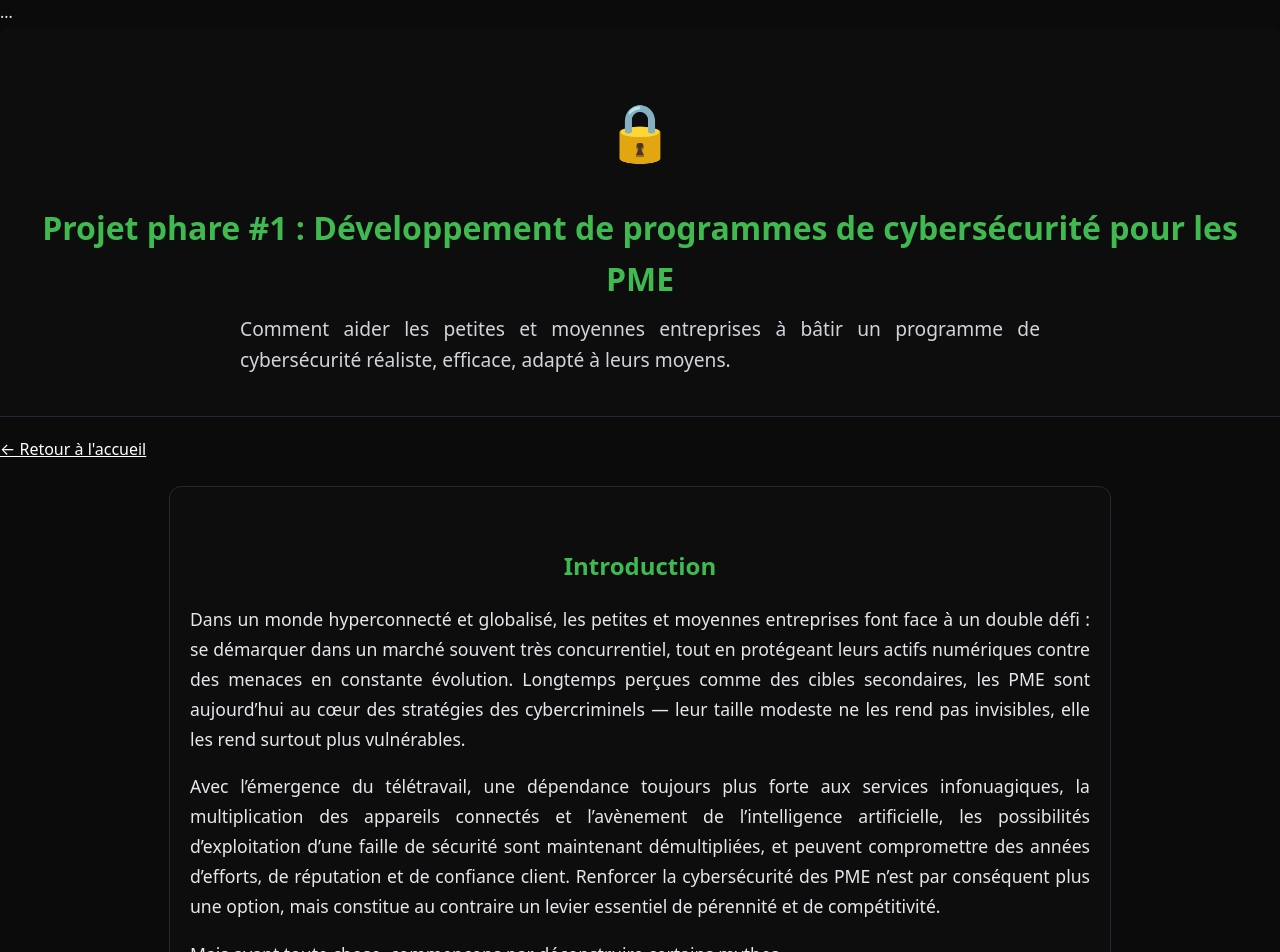
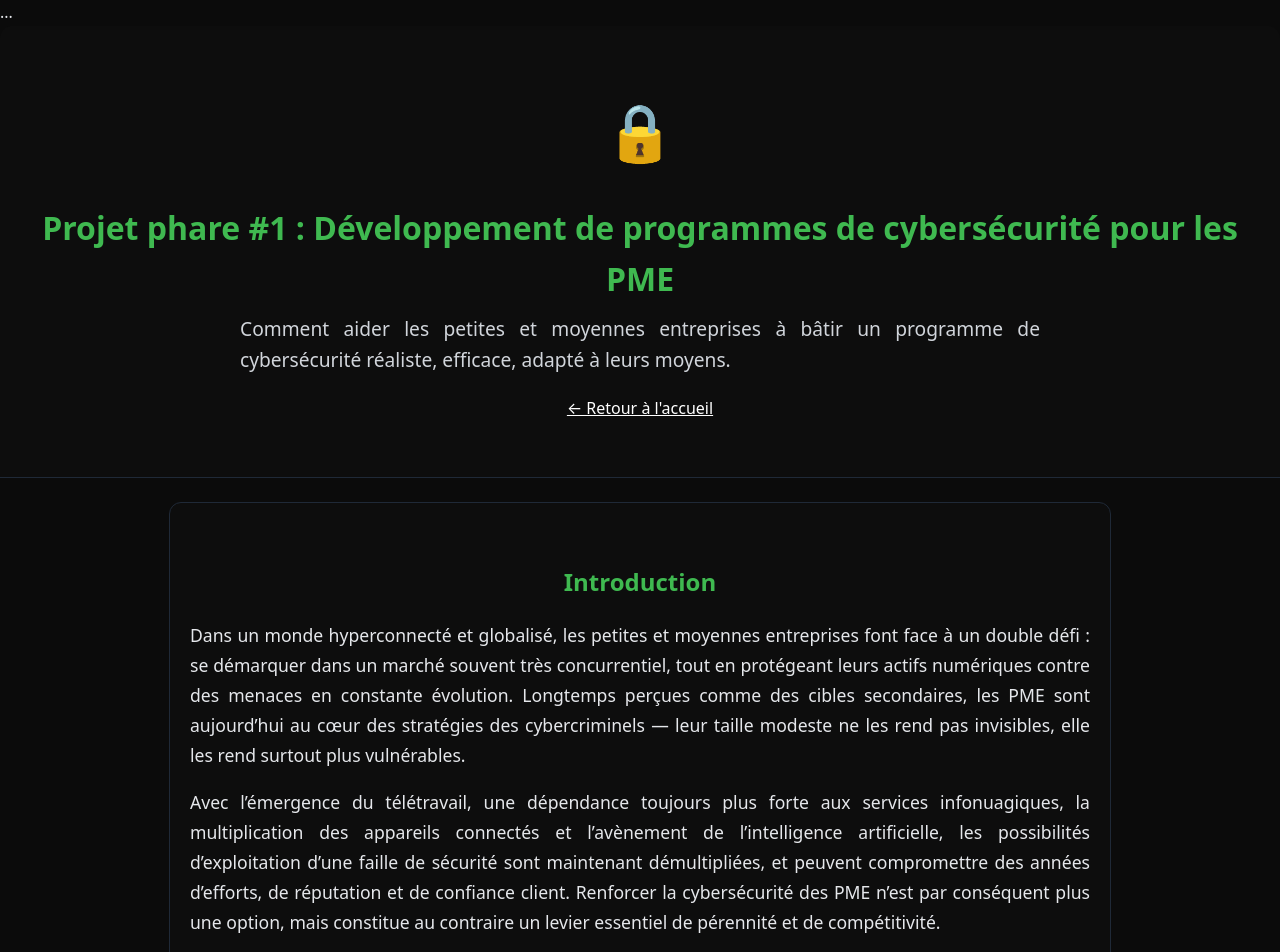
Before and after one commit to sqltemp/portfolio, a Jekyll site: the page projects/phares/protection-pme.html, which Jekyll copies as it is, in a window 1280 px wide. Shown: the top 952 px of the page. Built offline with Jekyll 4.4.1, drawn with Linux system fonts in a browser that asks for light colours.

Commit message:
Update protection-pme.html

```diff
--- a/projects/phares/protection-pme.html
+++ b/projects/phares/protection-pme.html
@@ -60,14 +60,14 @@
       Comment aider les petites et moyennes entreprises à bâtir un programme de cybersécurité réaliste,
       efficace, adapté à leurs moyens.
     </p>
-
+    <p style="text-align:center; margin-top:20px;">
+      <a class="return-link" href="/">
+        ← Retour à l'accueil
+      </a>
+    </p>
   </section>
   <!-- ===== FIN ENTÊTE ===== -->
-  <p style="text-align:left; margin-top:20px;">
-    <a class="return-link" href="/">
-      ← Retour à l'accueil
-    </a>
-  </p>
+
   <!-- ===== INTRODUCTION ===== -->
   <section class="terminal-section" id="intro-pme"
            style="text-align:left; margin:24px auto; max-width:900px; background-color:#0d0d0d;
@@ -585,19 +585,17 @@
       </a>
     </div>
     -->
-
+    <p style="text-align:center; line-height:1.6; font-size:1.1em;">
+      ✉️ <strong>Me contacter</strong> : <a href="mailto:contact@sqltemp.com">contact@sqltemp.com</a><br />
+    </p>
+    <p style="text-align:center; line-height:1.6; font-size:1.1em;">
+      <a href="#top" class="back-to-top">↑ Retour en haut</a>
+    </p>
   </section>
   <!-- ===== FIN SECTION 7 ===== -->
 
-  <section class="terminal-section" id="contact" style="text-align:left; margin: 0 auto; padding: 40px 20px;">
-  <p style="text-align:left; line-height:1.6; font-size:1.1em;">
-    ✉️ <strong>Me contacter</strong> : <a href="mailto:contact@sqltemp.com">contact@sqltemp.com</a><br />
-  </p>
+</main>
 
-</section>
-
-</main>
-<a href="#top" class="back-to-top">↑ Retour en haut</a>
 
 </body>
 </html>
```
